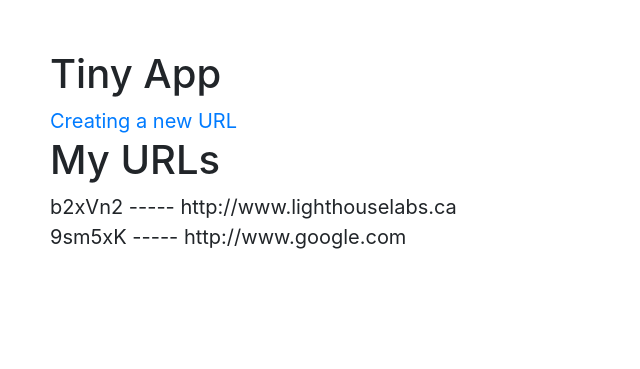
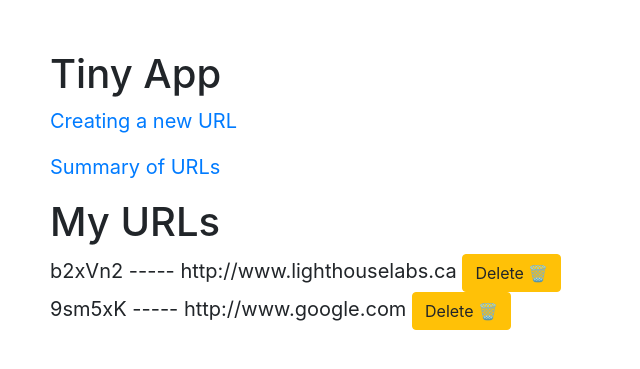
Before and after one commit to cpfeiffer325/tiny-app-project, a Node server app: page /urls in a window 1280 px wide. Shown: the top 369 px of the page, without its empty margins (0-640 px from the left). Run offline with Node 20, Linux system fonts and the light colour scheme; some libraries are stand-ins or nearby versions.

Commit message:
added a deleted button to the urls summary page

```diff
--- a/express_server.js
+++ b/express_server.js
@@ -64,6 +64,13 @@ app.get("/urls/:shortURL", (req, res) => {
   res.render("urls_show", templateVars);
 });
 
+app.post("/urls/:shortURL/delete", (req, res) => {
+  const shortURL = req.params.shortURL;
+  delete urlDatabase[shortURL]; // delete from the database
+
+  res.redirect("/urls");
+});
+
 app.post("/urls", (req, res) => {
   let shortURL = generateRandomString();
   urlDatabase[shortURL] = req.body.longURL;  // Log the POST request body to the console
@@ -71,6 +78,7 @@ app.post("/urls", (req, res) => {
   res.redirect("/urls/" + shortURL);
 });
 
+
 app.listen(PORT, () => {
   console.log(`Example app listening on port ${PORT}!`);
 });
--- a/views/partials/_headers.ejs
+++ b/views/partials/_headers.ejs
@@ -1,2 +1,5 @@
 <h1>Tiny App</h1>
 <a href="/urls/new">Creating a new URL</a>
+<p></p>
+<a href="/urls/">Summary of URLs</a>
+<p></p>
--- a/views/urls_index.ejs
+++ b/views/urls_index.ejs
@@ -14,7 +14,11 @@
   </header>
   <h1>My URLs</h1>
     <u1><% for (let short in urls) { %>
-      <table><%= short %> ----- <%=urls[short] %></table>
+      <table><%= short %> ----- <%=urls[short] %>
+      <form method="POST" action="/urls/<%= short %>/delete">
+        <button type="submit" class="btn btn-warning">Delete 🗑️</button>
+      </form>
+      </table>
       <% } %>
     </u1>
 </body>
--- a/views/urls_new.ejs
+++ b/views/urls_new.ejs
@@ -19,7 +19,7 @@
       <div class="form-group mb-2">
         <label for="longURL">Enter a URL:</label>
         <input class="form-control" type="text" name="longURL" placeholder="http://" style="width: 300px; margin: 1em">
-        <button type="submit" class="btn btn-primary">Submit</button>
+        <button type="submit" class="btn btn-danger">Submit</button>
       </div>
     </form>
   </body>
```
